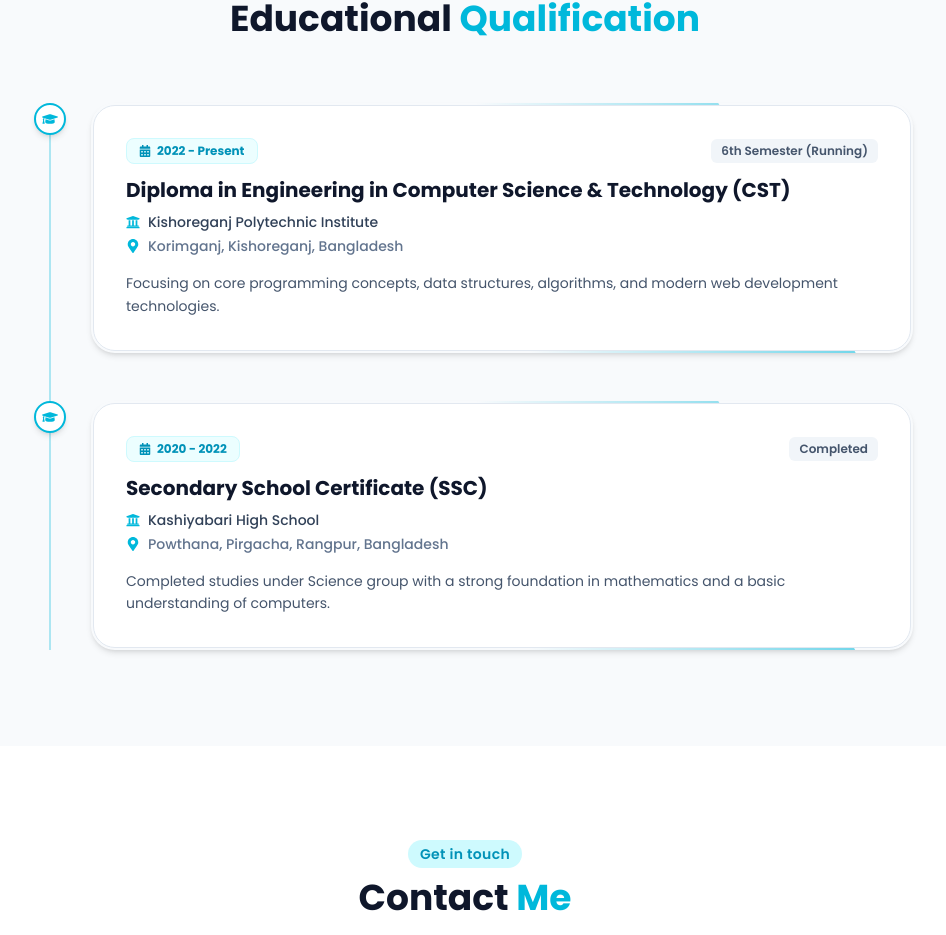
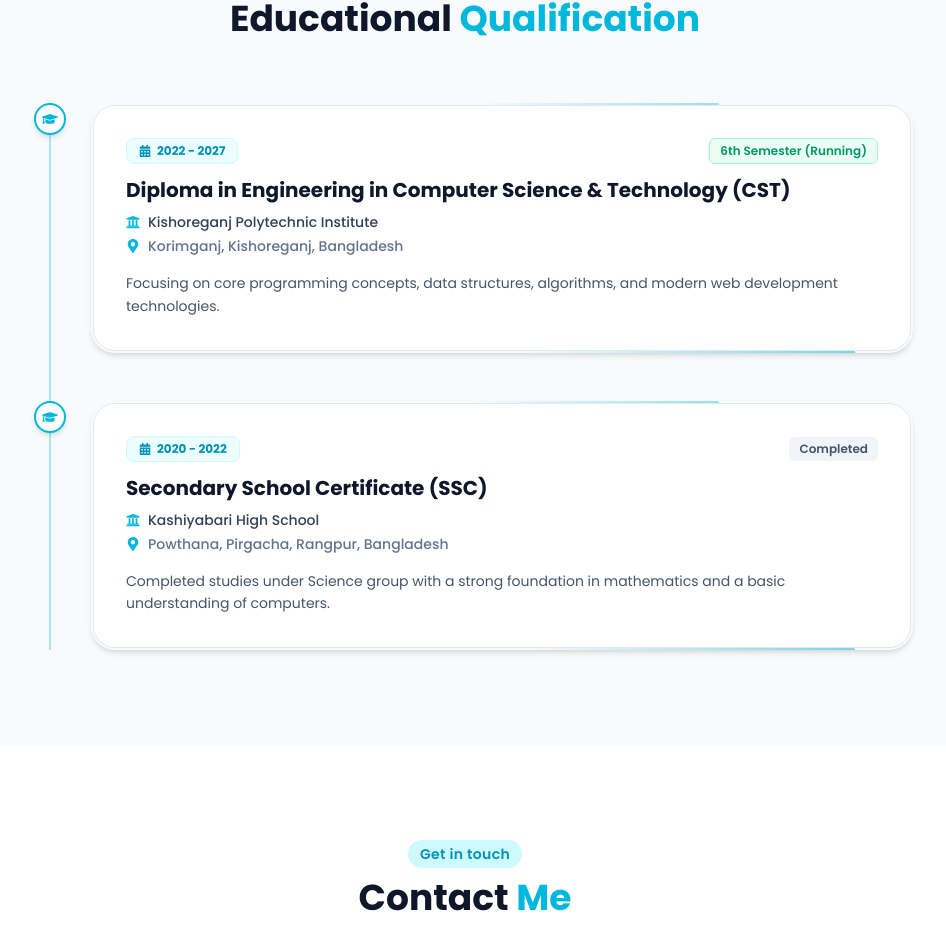
Before and after one commit to mdlimonislam000000-code/My-Protfolio, a Next.js app: page / in a window 1280 px wide. Shown: the part 3589-4524 px from the top of the page, without its empty margins (175-1121 px from the left). Built offline with nearby package versions, Linux system fonts and the light colour scheme.

Commit message:
education section updated

```diff
--- a/src/components/Education.jsx
+++ b/src/components/Education.jsx
@@ -9,7 +9,7 @@ const educationData = [
     degree: 'Diploma in Engineering in Computer Science & Technology (CST)',
     institution: 'Kishoreganj Polytechnic Institute',
     address: 'Korimganj, Kishoreganj, Bangladesh',
-    duration: '2022 - Present',
+    duration: '2022 - 2027',
     description: 'Focusing on core programming concepts, data structures, algorithms, and modern web development technologies.',
     status: '6th Semester (Running)',
   },
@@ -110,7 +110,7 @@ const Education = () => {
 
                     <span
                       className={`text-xs font-semibold px-2.5 py-1 rounded-md ${
-                        edu.status === "5th Semester (Running)"
+                        edu.status === "6th Semester (Running)"
                           ? "bg-emerald-50 dark:bg-emerald-950/50 text-emerald-600 dark:text-emerald-400 border border-emerald-200 dark:border-emerald-900/40"
                           : "bg-slate-100 dark:bg-slate-800 text-slate-600 dark:text-slate-400"
                       }`}
```
